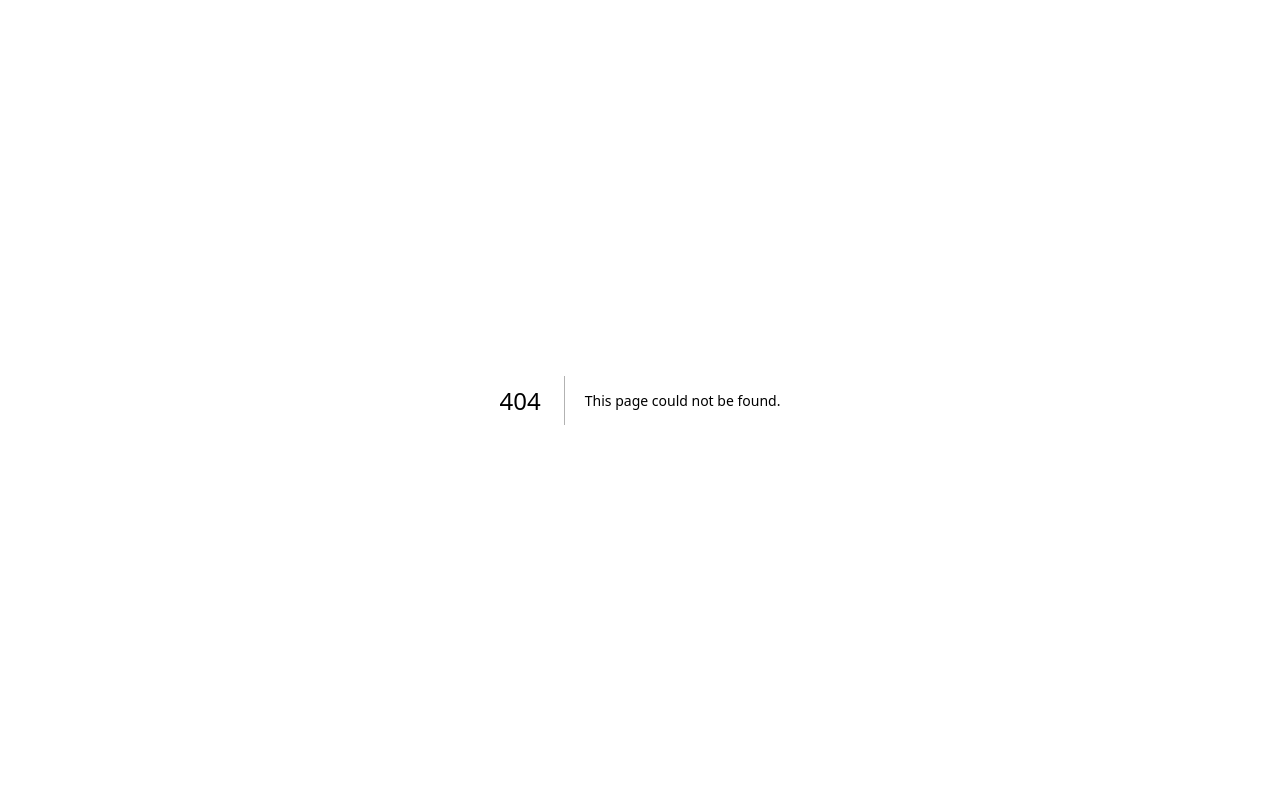
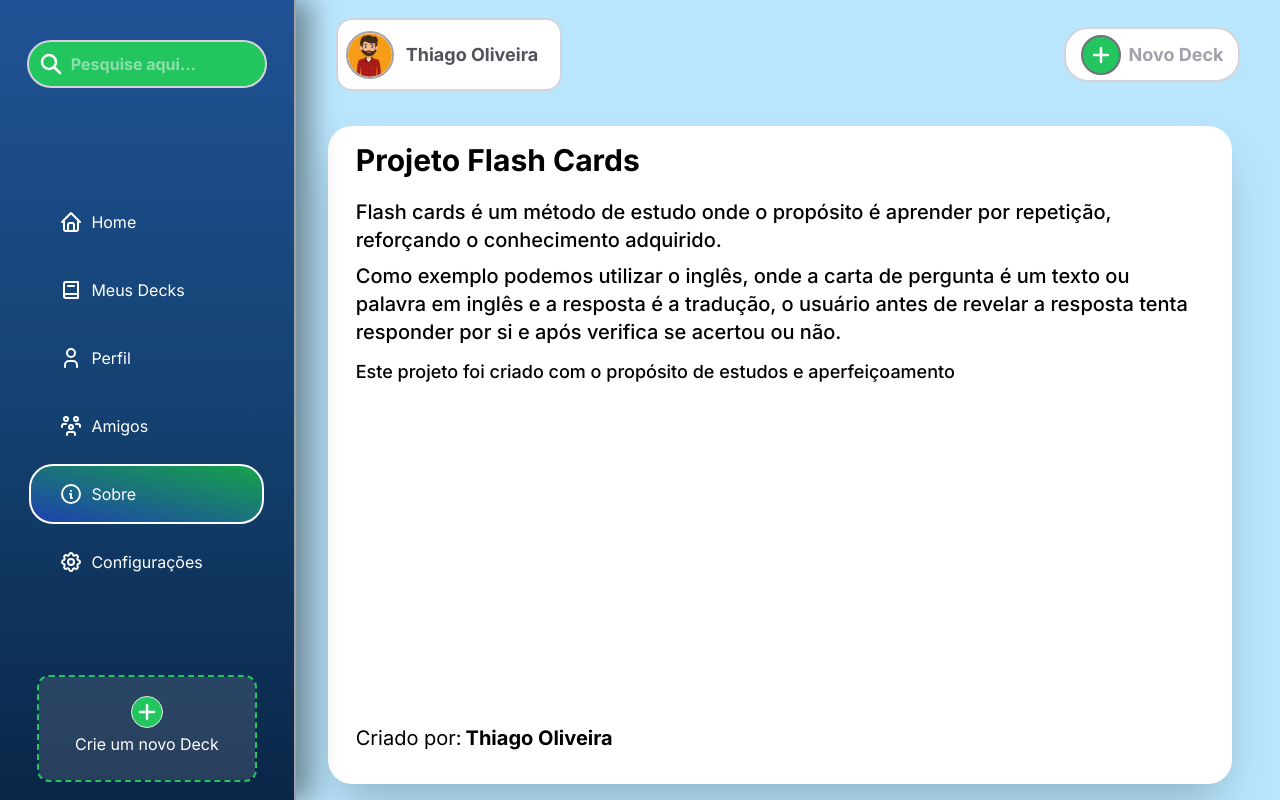
Before and after one commit to thiagooliveira18/FlashCards2.0, a Next.js app in the folder frontend/: page /about in a window 1280 px wide. Before the commit this address had no page. Built offline with nearby package versions, Linux system fonts and the light colour scheme.

Commit message:
Frontend: Add pagina Sobre

```diff
--- /dev/null
+++ b/frontend/src/app/about/page.tsx
@@ -0,0 +1,27 @@
+import BasePages from "@/components/BasePages/BasePages";
+
+export default function About() {
+    return(
+        <BasePages>
+            <div className="w-[95%] h-full p-4 px-7 ml-4 flex flex-col justify-between bg-white rounded-3xl shadow-2xl">
+                <div>
+                    <div className="w-full h-14">
+                        <h1 className="text-3xl font-bold">Projeto Flash Cards</h1>
+                    </div>
+                    <div className="w-full h-16">
+                        <span className="text-xl font-medium">Flash cards é um método de estudo onde o propósito é aprender por repetição, reforçando o conhecimento adquirido.</span>
+                    </div>
+                    <div className="w-full h-24">
+                        <span className="text-xl font-medium">Como exemplo podemos utilizar o inglês, onde a carta de pergunta é um texto ou palavra em inglês e a resposta é a tradução, o usuário antes de revelar a resposta tenta responder por si e após verifica se acertou ou não.</span>
+                    </div>
+                    <div className="w-full h-7">
+                        <span className="text-lg font-medium">Este projeto foi criado com o propósito de estudos e aperfeiçoamento</span>
+                    </div>
+                </div>
+                <div className="py-4 flex flex-row w-full">
+                    <h2 className="text-xl">Criado por:</h2><h3 className="text-xl font-bold px-1">Thiago Oliveira</h3>
+                </div>
+            </div>
+        </BasePages>
+    );
+}
```
